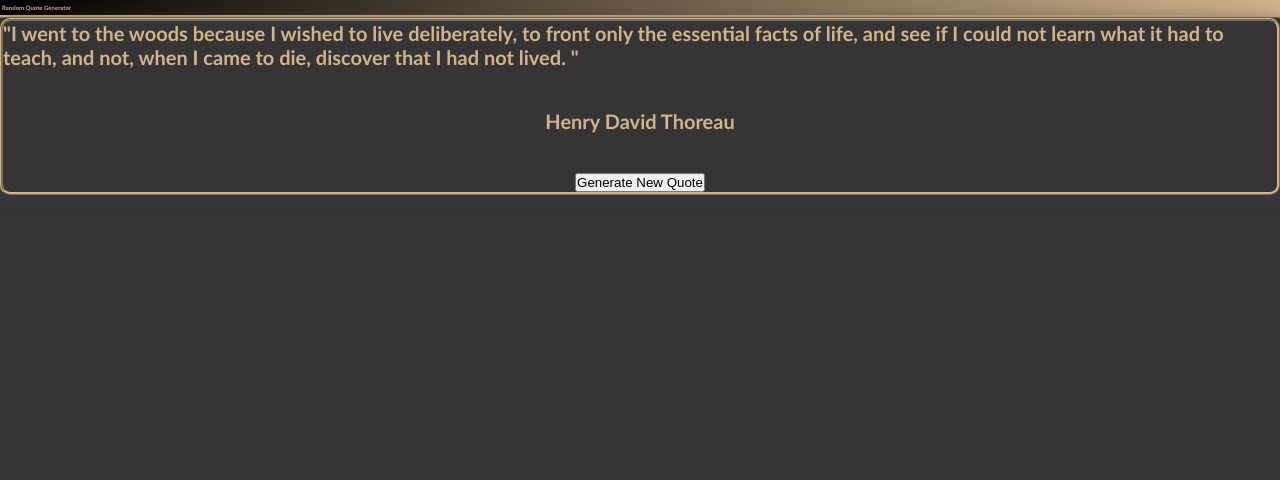
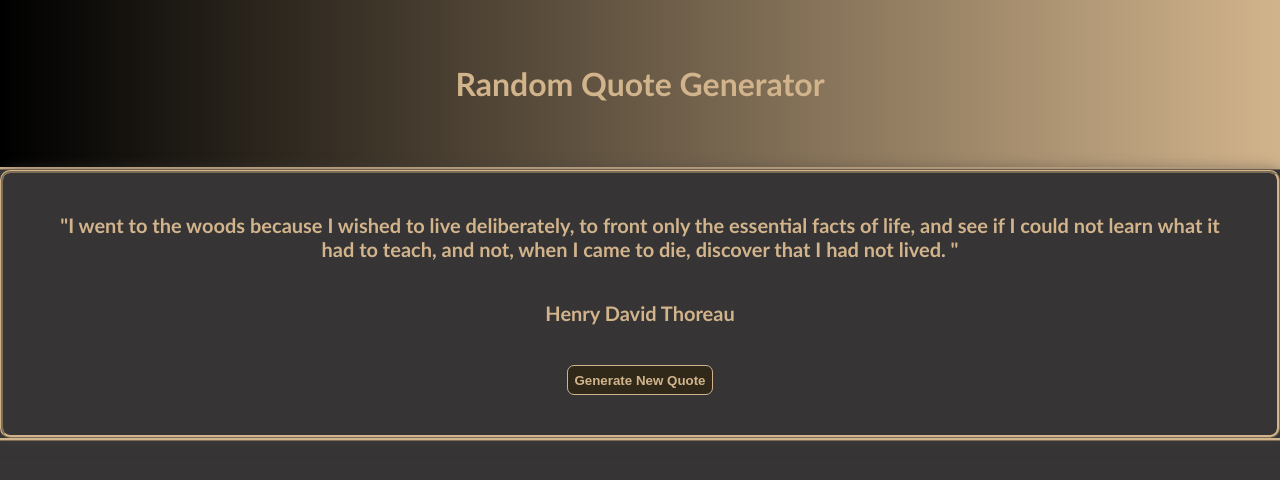
Before and after one commit to mbehn11/randomquotegenerator, a plain HTML site: page index.html in a window 1280 px wide. Drawn offline with Linux system fonts and the light colour scheme.

Commit message:
randomquotegenerator

```diff
--- a/index.html
+++ b/index.html
@@ -4,7 +4,6 @@
     <meta charset="UTF-8">
     <meta name="viewport" content="width=device-width, initial-scale=1.0">
     <link rel="stylesheet" href="styles/main.css">
-    <script src="js/script.js"></script>
     <title>RandomQ Quote Generator</title>
 </head>
 <body>
@@ -23,3 +22,4 @@
     </footer>
 </body>
 </html>
+<script src="js/script.js"></script>
--- a/js/script.js
+++ b/js/script.js
@@ -30,5 +30,4 @@ function generateQuote() {
 window.onload = function () {
     generateQuote();
 }
-
-//document.getElementById("generate").addEventListener('click', generateQuote());
+document.getElementById("generate").addEventListener('click', generateQuote);
--- a/styles/main.css
+++ b/styles/main.css
@@ -14,13 +14,15 @@ body {
 }
 
 header {
+    padding: 2em;
     border-bottom: 3px ridge tan;
     background-image: linear-gradient(to right, black, tan);
 }
 
 header h2 {
     padding: 1em .5em;
-    font-size: 25%;
+    text-align: center;
+    font-size: 2em;
 }
 
 main {
@@ -38,5 +40,41 @@ main {
     gap: 2em;
     border: 3px ridge tan;
     border-radius: 10px;
-    box-shadow: 2px 2px 15px 2px rgb(65, 64, 64, 0.6);
+    box-shadow: 2px 2px 15px 2px rgba(65, 64, 64, 0.6);
+    padding: 2em;
 }
+
+.container p {
+    text-align: center;
+}
+
+#generate {
+    padding: .5em;
+    border: 1px solid tan;
+    border-radius: 7px;
+    background-color: rgb(48, 41, 26);
+    color: tan;
+    font-weight: bold;
+    cursor: pointer;
+    transition: all ease-in-out 300ms;
+}
+
+#generate:hover {
+    color: rgb(48, 41, 26);
+    background-color: tan;
+}
+
+footer {
+    border-top: 3px ridge tan;
+    background-image: linear-gradient(to left, black);
+    color: tan;
+    display: flex;
+    align-items: center;
+    justify-content: center;
+}
+
+footer p {
+    padding: 2em 0;
+    font-weight: bold;
+    font-size: 85%;
+}
```
